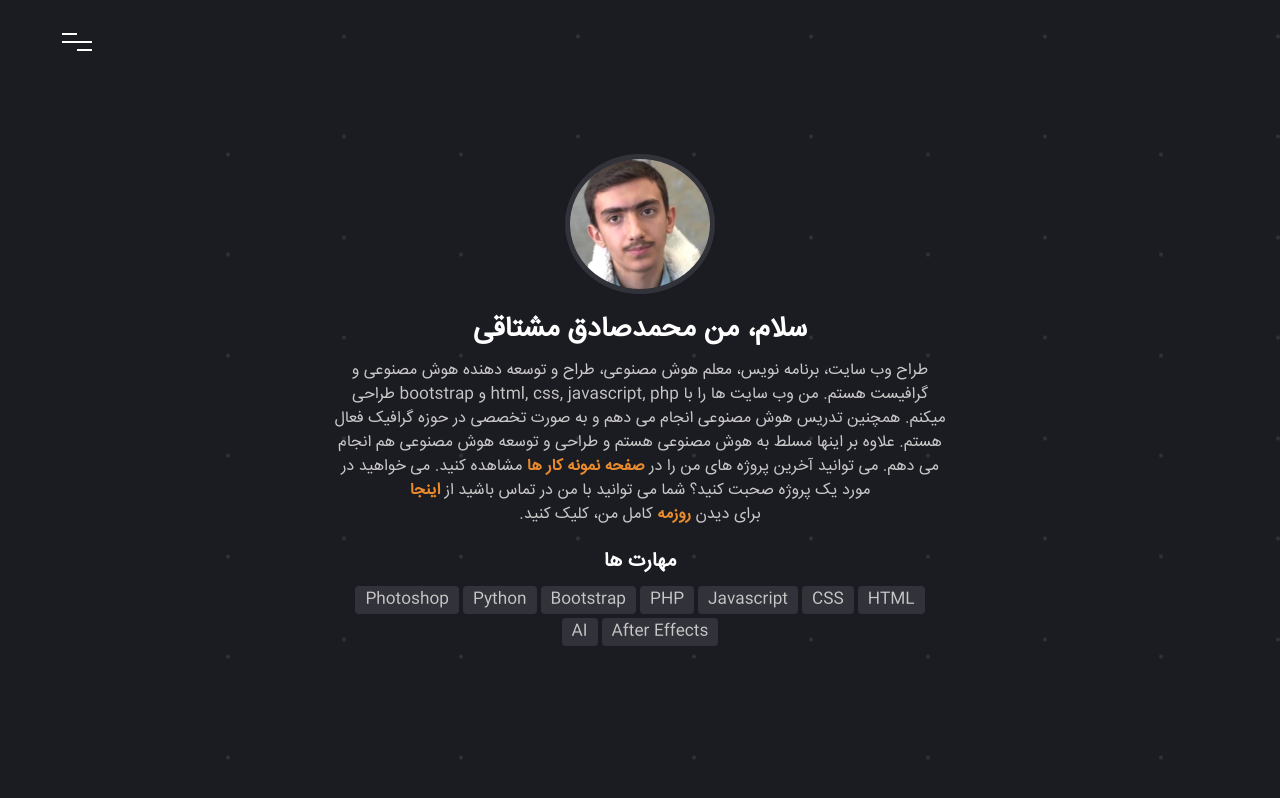
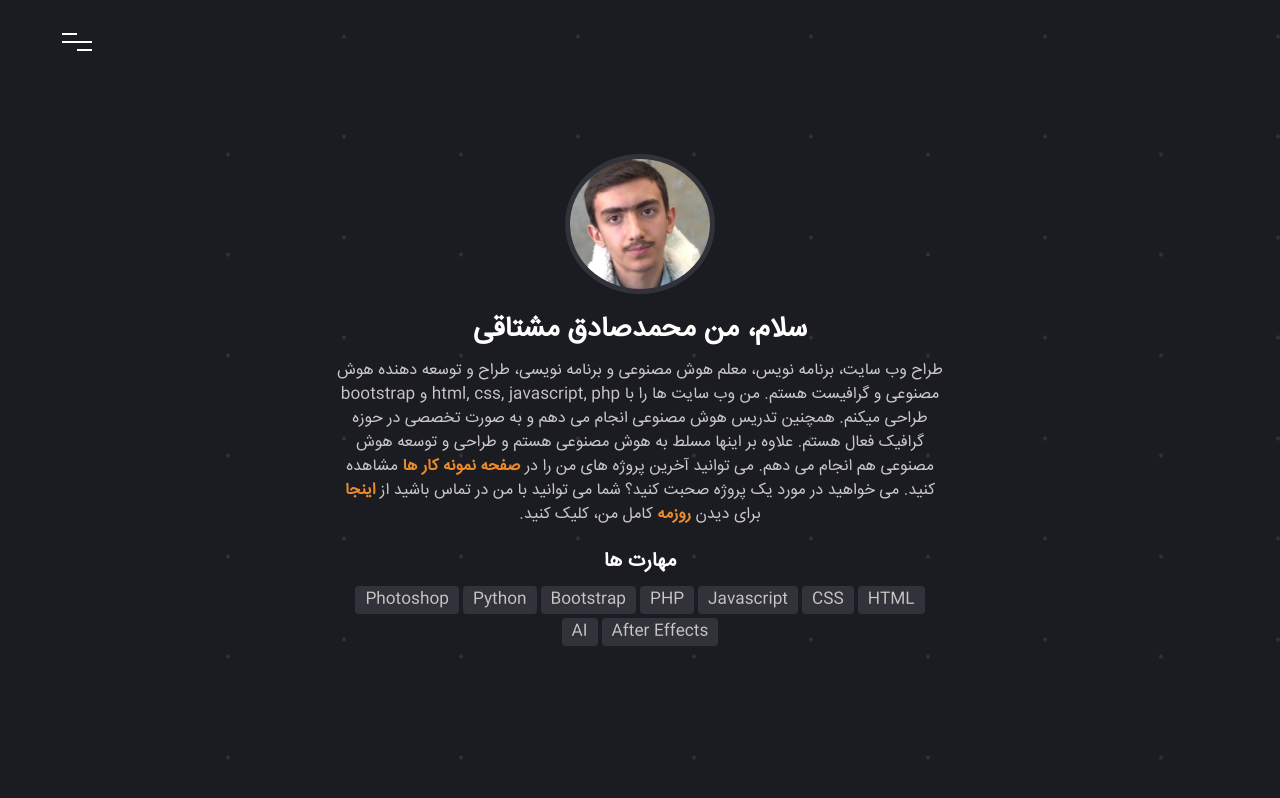
Before and after one commit to moshtaghimohammadsadegh1388-star/my-website, a plain HTML site: page index.html in a window 1280 px wide. Drawn offline with Linux system fonts and the light colour scheme; animation ran at ten frames a second; files whose address does not match are found by name.

Commit message:
زارت

```diff
--- a/index.html
+++ b/index.html
@@ -141,7 +141,7 @@
         <div class="about-content">
           <img src="Theme/img/UntitleHHVGHd.png" alt="portofilo-img">
           <h1>سلام، من محمدصادق مشتاقی</h1>
-           <p> <span>طراح وب سایت، برنامه نویس، معلم هوش مصنوعی، طراح و توسعه دهنده هوش مصنوعی و گرافیست</span> هستم. من وب سایت ها را با
+           <p> <span>طراح وب سایت، برنامه نویس، معلم هوش مصنوعی و برنامه نویسی، طراح و توسعه دهنده هوش مصنوعی و گرافیست</span> هستم. من وب سایت ها را با
             <span>html</span>, <span>css</span>, <span>javascript</span>, <span>php</span> و <span>bootstrap</span>
             طراحی میکنم. همچنین تدریس هوش مصنوعی انجام می دهم و به صورت تخصصی در حوزه گرافیک فعال هستم. علاوه بر اینها مسلط به هوش مصنوعی هستم و طراحی و توسعه هوش مصنوعی هم انجام می دهم.
             می توانید آخرین پروژه های من را در <a href="#portfolio" class="link-item"> صفحه نمونه کار ها </a>مشاهده کنید.
```
